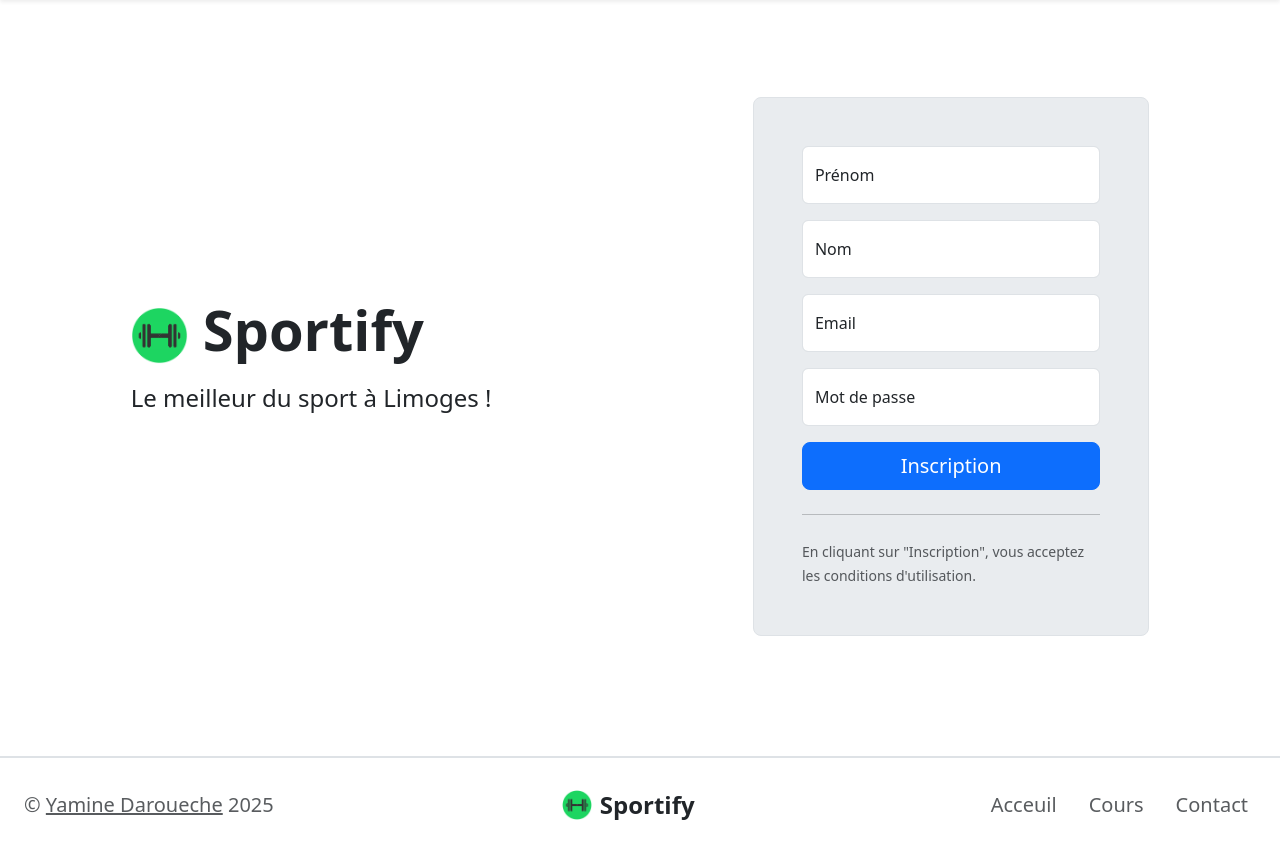
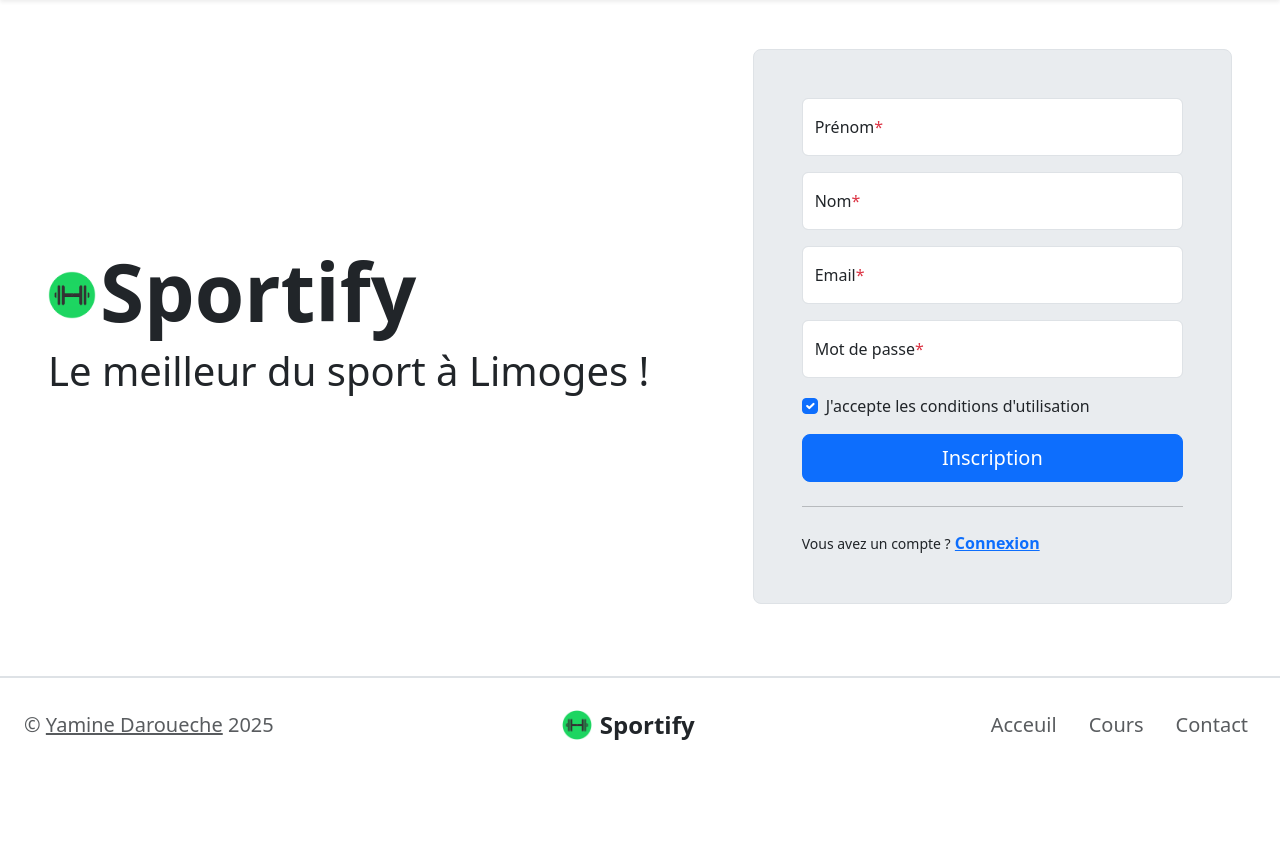
Before and after one commit to yamine-dr/sportify, a PHP site: template templates/auth/signup.php in a window 1280 px wide. Shown: the part 102-954 px from the top of the page. After the commit the page ends 842 px from the top, so only its background shows below. Run offline with PHP 8.4, Linux system fonts and the light colour scheme; the template is opened without the code that fills it, so the values that code supplies are empty.

Commit message:
UI: improved `signup`, `signin`, `contact`

```diff
--- a/assets/styles/styles.css
+++ b/assets/styles/styles.css
@@ -98,15 +98,6 @@ main { margin-top: 103px; } /* for the fixed navbar */
 /* Text */
 .fw-900 { font-weight: 900; }
 
-/* Buttons */
-.btn-cta {
-  letter-spacing: 1px;
-  background-color: var(--green-200);
-  &:hover {
-    background-color: var(--green-200);
-  }
-}
-
 /* Hover animations */
 .hover\:text-underline {
   text-decoration: none;
@@ -123,30 +114,6 @@ main { margin-top: 103px; } /* for the fixed navbar */
 }
 /* END BOOTSTRAP-LIKE CLASSES */
 
-/* signup.php */
-#signup {
-    & #logo {
-        width: 10%;
-    }
-}
-
-/* signin.php */
-#signin {
-    & #logo {
-        width: 10%;
-    }
-}
-
-/* courses.php */
-#courses {
-    & .course-img {
-        aspect-ratio: 1/1;
-        height: 160px;
-        background-size: cover;
-        background-position: center;
-    }
-}
-
 /* contact.php */
 #contact {
     & #message {
--- a/templates/auth/signup.php
+++ b/templates/auth/signup.php
@@ -1,43 +1,84 @@
-<?php $title = "Sportify - Inscription"; ?>
+<?php
+$title = "Sportify - Inscription";
+require_once("templates/ui/text.php");
+require_once("templates/ui/icons.php");
+
+$formInputs = [
+	[
+		"type" => "text",
+		"id" => "firstname",
+		"label" => "Prénom"
+	],
+	[
+		"type" => "text",
+		"id" => "lastname",
+		"label" => "Nom"
+	],
+	[
+		"type" => "email",
+		"id" => "mail",
+		"label" => "Email"
+	],
+	[
+		"type" => "password",
+		"id" => "password",
+		"label" => "Mot de passe"
+	]
+];
+?>
 
 <?php ob_start(); ?>
-	<main id="signup" class="container col-xl-10 col-xxl-8 px-4 py-5">
-		<div class="row align-items-center g-lg-5 py-5">
+	<main id="signup">
+		<div class="row align-items-center p-5">
 			<!-- TITLE PART -->
-			<div class="col-lg-7 text-center text-lg-start">
-				<h1 class="display-4 fw-bold lh-1 mb-3">
-					<img src="assets/images/logo.png" alt="logo de Sportify" id="logo" class="d-inline-block">
-					Sportify
-				</h1>
-				<p class="col-lg-10 fs-4">Le meilleur du sport à Limoges !</p>
+			<div class="col-lg-7">
+				<div class="d-flex gap-1 justify-content-center justify-content-lg-start align-items-center">
+					<?= $SportifyIcon ?>
+					<?= h(1, "Sportify") ?>
+				</div>
+				<p class=" display-6 text-center text-lg-start">Le meilleur du sport à Limoges !</p>
 			</div>
+
 			<!-- FORM PART -->
-			<div class="col-md-10 mx-auto col-lg-5">
+			<div class="col-md-10 col-lg-5">
 				<div class="p-4 p-md-5 border rounded-3 bg-body-secondary">
 					<?php if (!isset($_GET["outcome"])): // display form if not submitted yet ?>
+
 						<!-- FORM -->
 						<form method="POST" action="index.php?action=signup&form=completed">
-							<div class="form-floating mb-3">
-								<input type="text" class="form-control" name="firstname" id="firstname" placeholder="" required>
-								<label for="firstname">Prénom</label>
+							<?php foreach ($formInputs as $input): ?>
+								<div class="form-floating mb-3">
+									<input
+										type="<?= $input["type"] ?>"
+										class="form-control"
+										name="<?= $input["id"] ?>"
+										id="<?= $input["id"] ?>"
+										placeholder=""
+										required
+									>
+									<label for="<?= $input["id"] ?>">
+										<?= $input["label"] ?><span style="color:#dc3545;">*</span>
+									</label>
+								</div>
+							<?php endforeach; ?>
+
+							<div class="form-check mb-3">
+								<input type="checkbox" class="form-check-input" id="terms-of-use" checked required>
+								<label class="form-check-label" for="terms-of-use">J'accepte les conditions d'utilisation</label>
 							</div>
-							<div class="form-floating mb-3">
-								<input type="text" class="form-control" name="lastname" id="lastname" placeholder="" required>
-								<label for="lastname" class="">Nom</label>
-							</div>
-							<div class="form-floating mb-3">
-								<input type="email" class="form-control" name="mail" id="mail" placeholder="jaime@sportify.com" required>
-								<label for="mail">Email</label>
-							</div>
-							<div class="form-floating mb-3">
-								<input type="password" class="form-control" name="password" id="password" placeholder="" required>
-								<label for="password">Mot de passe</label>
-							</div>
+
 							<button class="w-100 btn btn-lg btn-primary" type="submit">Inscription</button>
-							<hr class="my-4">
-							<small class="text-muted">En cliquant sur "Inscription", vous acceptez les conditions d'utilisation.</small>
 						</form>
+
+						<hr class="my-4">
+
+						<div>
+							<small>Vous avez un compte ?</small>
+							<a href="index.php?action=signin" class="fw-semibold">Connexion</a>
+						</div>
+
 					<?php else: // display outcome if form submitted ?>
+
 						<?php
 						switch (htmlspecialchars($_GET["outcome"])) {
 							case "success":
@@ -67,6 +108,7 @@
 								break;
 						}
 						?>
+
 					<?php endif; ?>
 				</div>
 			</div>
--- a/templates/courses.php
+++ b/templates/courses.php
@@ -1,10 +1,10 @@
 <?php
-$title = "Sportify - Cours";
+$title = "Cours - Sportify";
 require_once("templates/ui/text.php");
 
 /* variables from the controller:
-  - $isConnected (boolean): if the user is connected
-  - $courses (array), with the following keys for each course:
+  - bool $isConnected: if the user is connected
+  - array $courses (with the following keys for each course):
     ["id", "title", "coach", "duration", "nbPlacesRemaining", "hasLevels"]
 */
 ?>
--- a/templates/homepage.php
+++ b/templates/homepage.php
@@ -3,6 +3,10 @@ $title = "Sportify";
 require_once("templates/ui/text.php");
 require_once("templates/ui/buttons.php");
 require_once("templates/ui/icons.php");
+
+/* variable from the controller:
+  - bool $isConnected: if the user is connected
+*/
 
 $testimonials = [
   [
--- a/templates/layout/header.php
+++ b/templates/layout/header.php
@@ -6,7 +6,7 @@ require_once("templates/ui/text.php");
 require_once("templates/ui/icons.php");
 ?>
 
-<header class="position-fixed top-0 z-1 w-100">
+<header class="position-fixed top-0 z-3 w-100">
   <nav class="navbar navbar-expand-lg py-3 bg-green-400 shadow-sm">
     <div class="container-xxl">
       <!-- Navbar logo -->
--- a/templates/layout/layout.php
+++ b/templates/layout/layout.php
@@ -4,10 +4,20 @@
   <meta charset="utf-8">
   <meta name="viewport" content="width=device-width, initial-scale=1.0">
   <title><?= $title ?></title>
-    <meta rel="icon" type="image/svg+xml" href="./favicon.svg">
   <meta name="description" content="Site web de Sportify, salle de sport fictive à Limoges">
   <meta name="author" content="Yamine Daroueche">
-
+  <?php
+    $protocol = isset($_SERVER['HTTPS']) && $_SERVER['HTTPS'] === 'on' ? 'https' : 'http';
+    $baseUrl = $protocol . '://' . $_SERVER['HTTP_HOST'] . '/sportify';
+  ?>
+  <meta rel="icon" type="image/svg+xml" href="<?= $baseUrl ?>/favicon.svg">
+  <!-- Open Graph -->
+  <meta property="og:image" content="<?= $baseUrl ?>/assets/images/og-image.png" />
+  <meta property="og:image:type" content="image/png" />
+  <meta property="og:image:width" content="1280" />
+  <meta property="og:image:height" content="675" />
+  <meta property="og:image:alt" content="Capture d'écran du site web de Sportify" />
+  <!-- stylesheets -->
   <link rel="stylesheet" href="assets/styles/bootstrap.css">
   <link rel="stylesheet" href="assets/styles/styles.css">
 </head>
--- a/templates/ui/buttons.php
+++ b/templates/ui/buttons.php
@@ -5,7 +5,8 @@ function button(string $url, string $innerText): string {
     <button
       onclick=\"window.location.href='{$url}'\"
       type=\"button\"
-      class=\"btn btn-cta d-flex-center px-2 h-100 text-light fs-4 fw-bold hover:scale\"
+      class=\"btn bg-green-200 d-flex-center px-2 h-100 text-light fs-4 fw-bold\"
+      style=\"letter-spacing: 1px; --bs-btn-hover-bg: var(--green-200);\"
     >{$innerText}</button>
   ");
 }
--- a/templates/ui/icons.php
+++ b/templates/ui/icons.php
@@ -25,3 +25,25 @@ $GitHubIcon = <<<HTML
     <path d="M12,2A10,10,0,0,0,8.84,21.5c.5.08.66-.23.66-.5V19.31C6.73,19.91,6.14,18,6.14,18A2.69,2.69,0,0,0,5,16.5c-.91-.62.07-.6.07-.6a2.1,2.1,0,0,1,1.53,1,2.15,2.15,0,0,0,2.91.83,2.16,2.16,0,0,1,.63-1.34C8,16.17,5.62,15.31,5.62,11.5a3.87,3.87,0,0,1,1-2.71,3.58,3.58,0,0,1,.1-2.64s.84-.27,2.75,1a9.63,9.63,0,0,1,5,0c1.91-1.29,2.75-1,2.75-1a3.58,3.58,0,0,1,.1,2.64,3.87,3.87,0,0,1,1,2.71c0,3.82-2.34,4.66-4.57,4.91a2.39,2.39,0,0,1,.69,1.85V21c0,.27.16.59.67.5A10,10,0,0,0,12,2Z"/>
   </svg>
 HTML;
+
+$SportifyIcon = <<<HTML
+  <img
+    src="assets/images/logo.png"
+    alt="logo de Sportify"
+    style="width: 10%; max-width: 3rem;"
+  >
+HTML;
+
+/* turn $SportifyIcon into SVG:
+$SportifyIcon = <<<HTML
+  <svg
+    xmlns="http://www.w3.org/2000/svg"
+    viewBox="0 0 100 100"
+    width="60px"
+    height="60px"
+    fill="#1dd561"
+  >
+    <circle cx="50" cy="50" r="40" />
+  </svg>
+HTML;
+*/
--- a/templates/ui/text.php
+++ b/templates/ui/text.php
@@ -15,9 +15,15 @@ function h(int $headingLevel, string $innerText): string {
 
     case 2:
       $heading = "
-        <h2 class=\"display-5 fw-bold\">
+        <h2 class=\"display-2 fw-bold\">
           {$innerText}
         </h2>
+      ";
+      break;
+
+    case 3:
+      $heading = "
+        <h3>{$innerText}</h3>
       ";
       break;
 
```
Also changed, not shown: templates/auth/signin.php (+48 -18 lines), templates/contact.php (+54 -19 lines), assets/images/og-image.png (added). Lines whose indentation alone changed are shown as unchanged.
